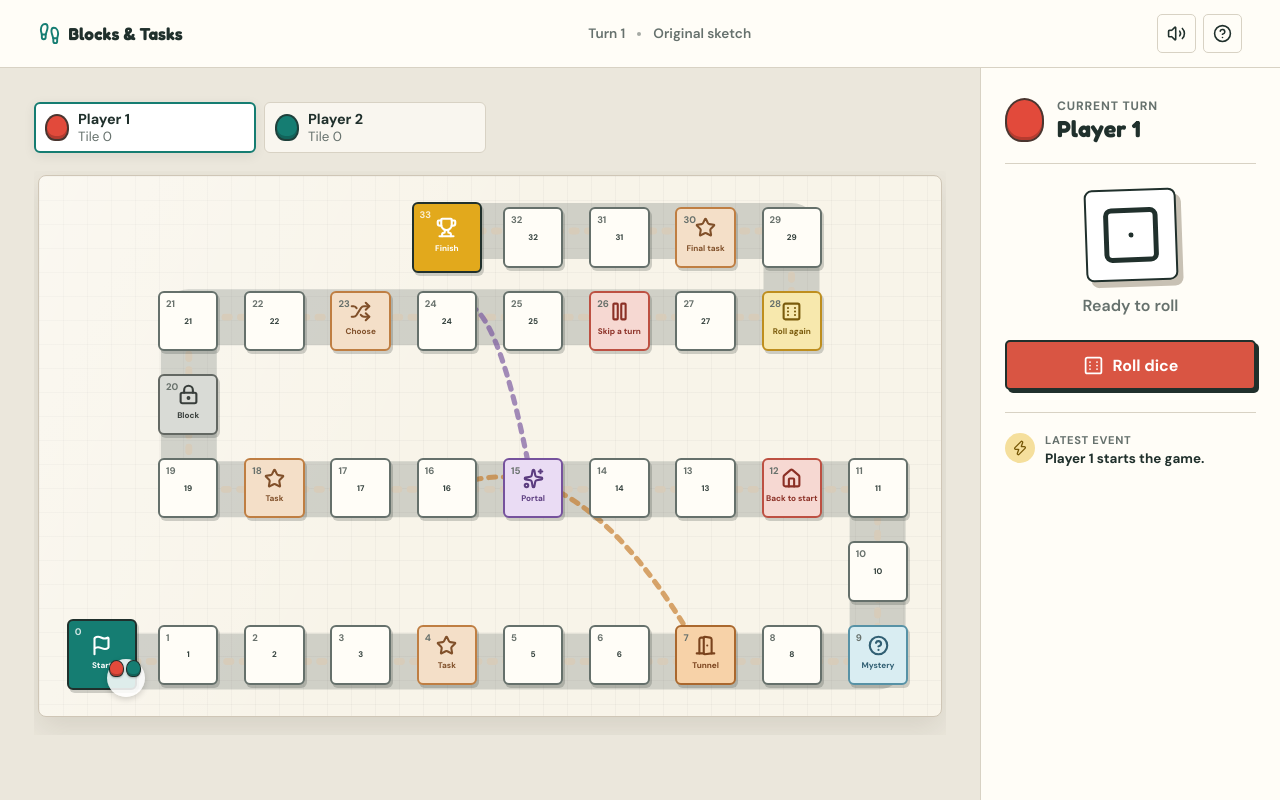
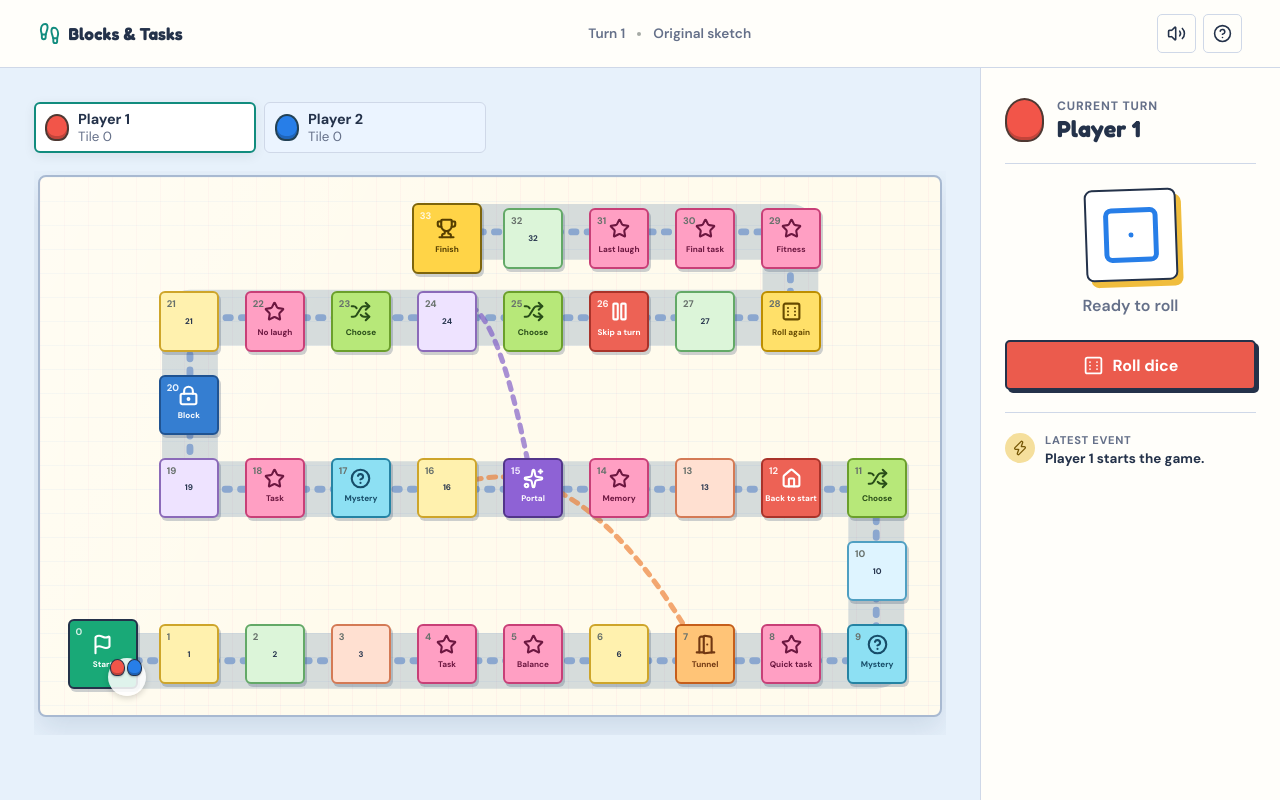
Before and after one commit to mohit-uniyal-dev/boardGame, a React (Vite) app: page / in a window 1280 px wide. Both pictures are taken after a click on the button "Start the race". Built offline with nearby package versions, Linux system fonts and the light colour scheme.

Commit message:
blocks increased

```diff
--- a/src/App.tsx
+++ b/src/App.tsx
@@ -278,7 +278,7 @@ function Board({ game }: { game: GameState }) {
           const playersHere = game.players.filter((player) => player.currentTileId === tile.id);
           return (
             <div
-              className={`tile tile-${tile.type.toLowerCase()}`}
+              className={`tile tile-${tile.type.toLowerCase()} tile-color-${tile.id % 5}`}
               style={{ gridColumn: tile.gridX + 1, gridRow: tile.gridY + 1 } as React.CSSProperties}
               key={tile.id}
               aria-label={`Tile ${tile.id}: ${tile.label}`}
--- a/src/data.ts
+++ b/src/data.ts
@@ -1,6 +1,6 @@
 import type { BoardTile, Dare, MysteryEffect, TileType } from './types';
 
-export const PLAYER_COLORS = ['#e24a3b', '#157d72', '#e6a51c', '#7357a6'];
+export const PLAYER_COLORS = ['#f25549', '#277ee8', '#f1af19', '#8a58d4'];
 
 // A fixed serpentine route: path order is independent of screen position.
 export const PATH_COORDINATES = [
@@ -39,16 +39,25 @@ export const MYSTERY_EFFECTS: MysteryEffect[] = [
 
 const originalEvents: Record<number, Partial<BoardTile> & { type: TileType }> = {
   4: { type: 'PARTY_DARE', label: 'Task', dareId: 'robot' },
+  5: { type: 'PARTY_DARE', label: 'Balance', dareId: 'balance' },
   7: { type: 'SHORTCUT_TUNNEL', label: 'Tunnel', targetTileId: 16 },
+  8: { type: 'PARTY_DARE', label: 'Quick task', dareId: 'story' },
   9: { type: 'MYSTERY', label: 'Mystery' },
+  11: { type: 'CHOICE_TASK', label: 'Choose' },
   12: { type: 'PENALTY_RESET', label: 'Back to start' },
+  14: { type: 'PARTY_DARE', label: 'Memory', dareId: 'memory' },
   15: { type: 'PORTAL', label: 'Portal', targetTileId: 24 },
+  17: { type: 'MYSTERY', label: 'Mystery' },
   18: { type: 'PARTY_DARE', label: 'Task', dareId: 'twister' },
   20: { type: 'GATE_RESTRICTION', label: 'Block', allowedDice: [1, 2] },
+  22: { type: 'PARTY_DARE', label: 'No laugh', dareId: 'no-laugh' },
   23: { type: 'CHOICE_TASK', label: 'Choose' },
+  25: { type: 'CHOICE_TASK', label: 'Choose' },
   26: { type: 'PENALTY_SKIP', label: 'Skip a turn' },
   28: { type: 'EXTRA_ROLL', label: 'Roll again' },
+  29: { type: 'PARTY_DARE', label: 'Fitness', dareId: 'jacks' },
   30: { type: 'PARTY_DARE', label: 'Final task', dareId: 'freeze' },
+  31: { type: 'PARTY_DARE', label: 'Last laugh', dareId: 'story' },
 };
 
 function createBaseBoard(): BoardTile[] {
@@ -117,10 +126,11 @@ export function createRandomBoard(seed: string): BoardTile[] {
   const reset = takeWhere((id) => id <= 27 && Math.abs(id - skip) > 1 && Math.abs(id - gate) > 1);
   set(reset, { type: 'PENALTY_RESET', label: 'Back to start' });
 
-  for (let count = 0; count < 4; count += 1) {
+  for (let count = 0; count < 10; count += 1) {
     const id = take();
     const dare = DARES[Math.floor(random() * DARES.length)];
-    set(id, { type: count === 3 ? 'CHOICE_TASK' : 'PARTY_DARE', label: count === 3 ? 'Choose' : 'Task', dareId: dare.id });
+    const isChoice = count === 3 || count === 7;
+    set(id, { type: isChoice ? 'CHOICE_TASK' : 'PARTY_DARE', label: isChoice ? 'Choose' : 'Task', dareId: dare.id });
   }
   return board;
 }
--- a/src/styles.css
+++ b/src/styles.css
@@ -2,19 +2,21 @@
 
 :root {
   font-family: 'DM Sans', system-ui, sans-serif;
-  color: #20302c;
-  background: #f4f0e5;
+  color: #24324a;
+  background: #eef6ff;
   font-synthesis: none;
   text-rendering: optimizeLegibility;
-  --ink: #20302c;
-  --muted: #66716d;
-  --paper: #fffdf7;
-  --line: #d8d2c4;
-  --green: #157d72;
-  --green-dark: #0f5f57;
-  --yellow: #f1c453;
-  --red: #d95543;
-  --purple: #76529d;
+  --ink: #24324a;
+  --muted: #657089;
+  --paper: #fffefa;
+  --line: #cfd8e8;
+  --green: #118c7e;
+  --green-dark: #087267;
+  --yellow: #f6c945;
+  --red: #eb5b4d;
+  --purple: #7c58c7;
+  --blue: #277ee8;
+  --pink: #ec5e98;
 }
 
 * { box-sizing: border-box; }
@@ -30,7 +32,7 @@ h1, h2 { font-family: 'Fredoka', 'DM Sans', sans-serif; letter-spacing: 0; }
 h1 { font-size: clamp(2rem, 4vw, 3.2rem); line-height: 1; }
 h2 { font-size: 1.8rem; line-height: 1.08; }
 
-.setup-page { min-height: 100vh; padding: 28px clamp(20px, 5vw, 76px) 44px; background: radial-gradient(circle at 20% 15%, rgba(255,255,255,.8), transparent 28%), #f4f0e5; }
+.setup-page { min-height: 100vh; padding: 28px clamp(20px, 5vw, 76px) 44px; background-color: #eef6ff; background-image: linear-gradient(90deg, rgba(39,126,232,.045) 1px, transparent 1px), linear-gradient(rgba(246,201,69,.055) 1px, transparent 1px); background-size: 32px 32px; }
 .setup-header { max-width: 1180px; margin: 0 auto 30px; display: flex; align-items: center; gap: 14px; }
 .brand-mark { width: 48px; height: 48px; display: grid; place-items: center; color: #fff; background: var(--green); border: 2px solid var(--ink); box-shadow: 3px 3px 0 var(--ink); transform: rotate(-3deg); }
 .eyebrow, .step-label, .modal-kicker { color: var(--green); font-size: .75rem; font-weight: 700; text-transform: uppercase; letter-spacing: .1em; }
@@ -64,12 +66,12 @@ legend { margin-bottom: 9px; font-size: .78rem; color: #4d5854; font-weight: 700
 .mode-options { display: grid; grid-template-columns: 1fr 1fr; gap: 10px; }
 .mode-option { min-height: 78px; display: grid; grid-template-columns: 38px 1fr 22px; align-items: center; gap: 10px; padding: 12px; border: 1px solid var(--line); background: var(--paper); border-radius: 6px; cursor: pointer; text-align: left; }
 .mode-option:hover { border-color: #9ca59f; }
-.mode-option.selected { border: 2px solid var(--green); padding: 11px; background: #f4fbf8; }
+.mode-option.selected { border: 2px solid var(--green); padding: 11px; background: #eafaf5; }
 .mode-option > span:nth-child(2) { display: flex; flex-direction: column; }
 .mode-option small { margin-top: 3px; color: var(--muted); line-height: 1.25; }
 .mode-icon { width: 36px; height: 36px; display: grid; place-items: center; border-radius: 50%; }
-.mode-icon.paper { color: #94502e; background: #f5dcc5; }
-.mode-icon.random { color: #654690; background: #e9def4; }
+.mode-icon.paper { color: #bd4f20; background: #ffe1bc; }
+.mode-icon.random { color: #6541a6; background: #eadcff; }
 .radio-mark { width: 19px; height: 19px; display: grid; place-items: center; border: 1px solid #a3aaa7; border-radius: 50%; }
 .selected .radio-mark { color: white; background: var(--green); border-color: var(--green); }
 
@@ -105,7 +107,7 @@ legend { margin-bottom: 9px; font-size: .78rem; color: #4d5854; font-weight: 700
 .sketch-caption p { margin-top: 4px; color: var(--muted); line-height: 1.45; font-size: .92rem; }
 
 /* Game board */
-.game-page { min-height: 100vh; background: #ebe7dc; }
+.game-page { min-height: 100vh; background: #e7f1fb; }
 .game-header { height: 68px; padding: 0 clamp(16px, 3vw, 42px); display: flex; align-items: center; gap: 24px; background: var(--paper); border-bottom: 1px solid var(--line); }
 .brand-button { padding: 0; color: var(--ink); font-family: 'Fredoka', sans-serif; font-size: 1.08rem; }
 .brand-button svg { color: var(--green); }
@@ -115,7 +117,11 @@ legend { margin-bottom: 9px; font-size: .78rem; color: #4d5854; font-weight: 700
 .game-shell { min-height: calc(100vh - 68px); display: grid; grid-template-columns: minmax(0, 1fr) 300px; }
 .board-column { min-width: 0; padding: clamp(18px, 3vw, 34px); overflow: hidden; }
 .player-strip { display: grid; grid-template-columns: repeat(4, minmax(115px, 1fr)); gap: 8px; margin-bottom: 18px; }
-.player-chip { min-width: 0; height: 51px; display: flex; align-items: center; gap: 9px; padding: 6px 10px; border: 1px solid var(--line); border-radius: 6px; background: rgba(255,253,247,.72); }
+.player-chip { min-width: 0; height: 51px; display: flex; align-items: center; gap: 9px; padding: 6px 10px; border: 1px solid var(--line); border-radius: 6px; background: rgba(255,255,255,.86); }
+.player-chip:nth-child(1) { background: #fff0ee; }
+.player-chip:nth-child(2) { background: #ebf4ff; }
+.player-chip:nth-child(3) { background: #fff8dc; }
+.player-chip:nth-child(4) { background: #f4edff; }
 .player-chip.active { border: 2px solid var(--green); padding: 5px 9px; background: #fff; box-shadow: 0 3px 12px rgba(33,55,49,.08); }
 .mini-pawn, .turn-pawn { --pawn-color: #000; display: inline-block; flex: 0 0 auto; border-radius: 50% 50% 42% 42%; background: var(--pawn-color); border: 2px solid rgba(32,48,44,.78); box-shadow: inset 0 -3px 0 rgba(0,0,0,.2); }
 .mini-pawn { width: 24px; height: 27px; }
@@ -126,31 +132,40 @@ legend { margin-bottom: 9px; font-size: .78rem; color: #4d5854; font-weight: 700
 .statuses > span { min-width: 23px; height: 22px; padding: 0 4px; display: flex; align-items: center; justify-content: center; gap: 2px; color: #8b3c2e; background: #f8e1dc; border-radius: 4px; font-size: .7rem; font-weight: 700; }
 
 .board-scroll { overflow: auto; padding: 4px 4px 18px; }
-.board { position: relative; min-width: 780px; max-width: 1040px; aspect-ratio: 10 / 6; margin: 0 auto; display: grid; grid-template-columns: repeat(10, 1fr); grid-template-rows: repeat(6, 1fr); gap: 0; padding: 2.2%; overflow: hidden; border: 1px solid #cfc6b6; border-radius: 8px; background-color: #f8f4e9; background-image: linear-gradient(rgba(69,72,61,.04) 1px, transparent 1px), linear-gradient(90deg, rgba(69,72,61,.04) 1px, transparent 1px); background-size: 24px 24px; box-shadow: 0 12px 30px rgba(66,55,38,.12); }
+.board { position: relative; min-width: 780px; max-width: 1040px; aspect-ratio: 10 / 6; margin: 0 auto; display: grid; grid-template-columns: repeat(10, 1fr); grid-template-rows: repeat(6, 1fr); gap: 0; padding: 2.2%; overflow: hidden; border: 2px solid #a8b9d1; border-radius: 8px; background-color: #fffbed; background-image: linear-gradient(rgba(39,126,232,.055) 1px, transparent 1px), linear-gradient(90deg, rgba(236,94,152,.05) 1px, transparent 1px); background-size: 24px 24px; box-shadow: 0 12px 30px rgba(48,79,122,.15); }
 .board::before { content: ''; position: absolute; inset: 0; background: linear-gradient(115deg, rgba(255,255,255,.35), transparent 45%); pointer-events: none; }
 .board-routes { position: absolute; inset: 2.2%; width: 95.6%; height: 95.6%; overflow: visible; pointer-events: none; }
 .path-line-shadow, .path-line { fill: none; stroke-linecap: round; stroke-linejoin: round; }
-.path-line-shadow { stroke: rgba(31,48,44,.18); stroke-width: 65; }
-.path-line { stroke: #d7ccba; stroke-width: 8; stroke-dasharray: 5 13; }
+.path-line-shadow { stroke: rgba(54,94,146,.2); stroke-width: 65; }
+.path-line { stroke: #8ba7cf; stroke-width: 8; stroke-dasharray: 5 13; }
 .transport-route { fill: none; stroke-width: 6; stroke-linecap: round; stroke-dasharray: 8 9; opacity: .65; }
-.tunnel-route { stroke: #c57826; }
+.tunnel-route { stroke: #ed7c2f; }
 .portal-route { stroke: var(--purple); }
 
-.tile { position: relative; z-index: 2; width: 70%; aspect-ratio: 1; align-self: center; justify-self: center; display: flex; flex-direction: column; align-items: center; justify-content: center; color: #33403c; border: 2px solid #65706b; border-radius: 6px; background: #fffdf7; box-shadow: 2px 3px 0 rgba(48,55,50,.22); }
+.tile { position: relative; z-index: 2; width: 70%; aspect-ratio: 1; align-self: center; justify-self: center; display: flex; flex-direction: column; align-items: center; justify-content: center; color: #27354e; border: 2px solid #5f718d; border-radius: 6px; background: #ffffff; box-shadow: 2px 3px 0 rgba(48,70,103,.24); }
 .tile svg { flex: 0 0 auto; }
 .tile-number { position: absolute; top: 4px; left: 6px; color: #68716c; font-size: clamp(.58rem, .75vw, .72rem); font-weight: 800; }
 .tile-label { width: 92%; min-height: 2.1em; margin-top: 2px; display: grid; place-items: center; color: currentColor; font-size: clamp(.48rem, .64vw, .64rem); line-height: 1.05; font-weight: 800; overflow-wrap: anywhere; text-align: center; }
 .tile-start, .tile-finish { width: 82%; color: #fff; border-color: var(--ink); }
-.tile-start { background: var(--green); }
-.tile-finish { background: #e2a91c; }
+.tile-start { background: #19a977; }
+.tile-finish { color: #553e00; background: #ffd447; border-color: #7e650c; }
 .tile-start .tile-number, .tile-finish .tile-number { color: rgba(255,255,255,.8); }
-.tile-shortcut_tunnel { color: #7a431d; background: #f7d2a8; border-color: #aa682e; }
-.tile-portal { color: #5c3d80; background: #eadcf4; border-color: #76529d; }
-.tile-mystery { color: #315f73; background: #d9edf2; border-color: #5792a6; }
-.tile-extra_roll { color: #7a5b0c; background: #f7e8ad; border-color: #be8e1e; }
-.tile-penalty_skip, .tile-penalty_reset { color: #8b3026; background: #f6d8d2; border-color: #bd5042; }
-.tile-gate_restriction { color: #383e3b; background: #d9dbd6; border-color: #636863; }
-.tile-party_dare, .tile-choice_task { color: #80502a; background: #f4dfc8; border-color: #bf7e42; }
+.tile-normal.tile-color-0 { background: #def4ff; border-color: #4f9fc2; }
+.tile-normal.tile-color-1 { background: #fff1ae; border-color: #cea52a; }
+.tile-normal.tile-color-2 { background: #dcf5d9; border-color: #63a967; }
+.tile-normal.tile-color-3 { background: #ffe0d1; border-color: #d47a55; }
+.tile-normal.tile-color-4 { background: #eee3ff; border-color: #8b6ab9; }
+.tile-shortcut_tunnel { color: #713812; background: #ffc477; border-color: #c55e1b; }
+.tile-portal { color: #fff; background: #8e62d5; border-color: #52358a; }
+.tile-portal .tile-number { color: #f4edff; }
+.tile-mystery { color: #174d69; background: #8de0f3; border-color: #2583a3; }
+.tile-extra_roll { color: #664a00; background: #ffe069; border-color: #bd8e00; }
+.tile-penalty_skip, .tile-penalty_reset { color: #fff; background: #ed6255; border-color: #a9332a; }
+.tile-penalty_skip .tile-number, .tile-penalty_reset .tile-number { color: #fff0ee; }
+.tile-gate_restriction { color: #fff; background: #357ed1; border-color: #205391; }
+.tile-gate_restriction .tile-number { color: #e9f3ff; }
+.tile-party_dare { color: #6c1740; background: #ff9fc3; border-color: #c83f77; }
+.tile-choice_task { color: #294d19; background: #b7e879; border-color: #6b9f2c; }
 .pawns { position: absolute; z-index: 5; right: -10px; bottom: -9px; width: 38px; height: 38px; display: grid; grid-template-columns: repeat(2, 17px); grid-template-rows: repeat(2, 18px); place-content: center; border-radius: 50%; background: rgba(255,255,255,.86); box-shadow: 0 2px 6px rgba(0,0,0,.18); }
 .pawn { --pawn-color: #000; width: 15px; height: 17px; display: block; border-radius: 50% 50% 42% 42%; border: 1.5px solid var(--ink); background: var(--pawn-color); box-shadow: inset 0 -2px 0 rgba(0,0,0,.22), 0 1px 2px rgba(0,0,0,.25); transition: transform .17s ease; }
 .pawns-1 { grid-template-columns: 17px; grid-template-rows: 18px; }
@@ -161,7 +176,7 @@ legend { margin-bottom: 9px; font-size: .78rem; color: #4d5854; font-weight: 700
 .turn-owner p { color: var(--muted); font-size: .76rem; font-weight: 700; text-transform: uppercase; letter-spacing: .07em; }
 .turn-owner h2 { margin-top: 2px; font-size: 1.45rem; overflow-wrap: anywhere; }
 .dice-stage { min-height: 176px; display: flex; flex-direction: column; align-items: center; justify-content: center; }
-.dice-face { width: 92px; height: 92px; display: grid; place-items: center; color: var(--ink); border: 2px solid var(--ink); border-radius: 8px; background: #fff; box-shadow: 5px 6px 0 #c8c1b4; transform: rotate(-2deg); }
+.dice-face { width: 92px; height: 92px; display: grid; place-items: center; color: var(--blue); border: 2px solid var(--ink); border-radius: 8px; background: #fff; box-shadow: 5px 6px 0 #f0bd3d; transform: rotate(-2deg); }
 .rolling .dice-face { animation: dice-wiggle .22s infinite alternate; }
 .dice-stage p { margin-top: 14px; color: var(--muted); font-weight: 600; }
 .roll-button { width: 100%; min-height: 50px; padding: 0 18px; color: white; border: 2px solid var(--ink); background: var(--red); box-shadow: 3px 3px 0 var(--ink); }
```
Also changed, not shown: 2 other files (tests, documents, lock files or other folders).
